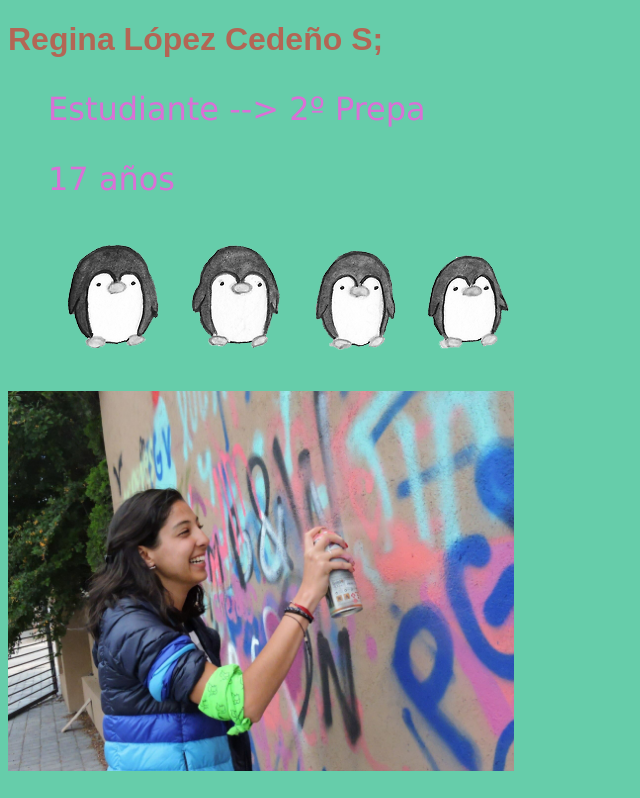
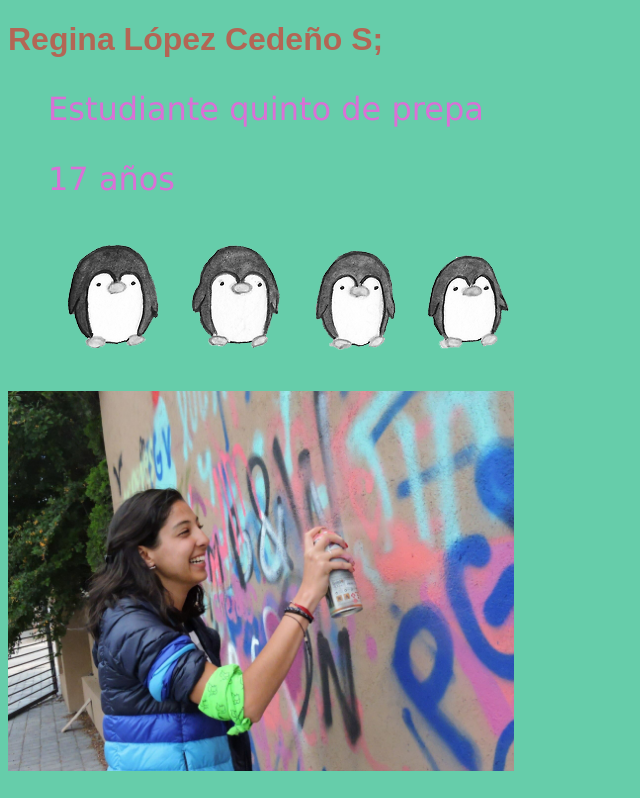
Before and after one commit to reginalopezcs17/PRESENTACION, a plain HTML site: page index.html in a window 1280 px wide. Shown: the top 798 px of the page, without its empty margins (0-640 px from the left). Drawn offline with Linux system fonts and the light colour scheme.

Commit message:
cambio de info

```diff
--- a/index.html
+++ b/index.html
@@ -35,7 +35,7 @@ font-family: verdana;}
     <p>
       <ul style="color: orchid; font-family:verdana; font-size: 2em">
 
-        Estudiante --> 2º Prepa </ul>
+        Estudiante quinto de prepa </ul>
       <ul style="color: orchid; font-family: verdana; font-size: 2em">
         17 años
       </ul>
```
